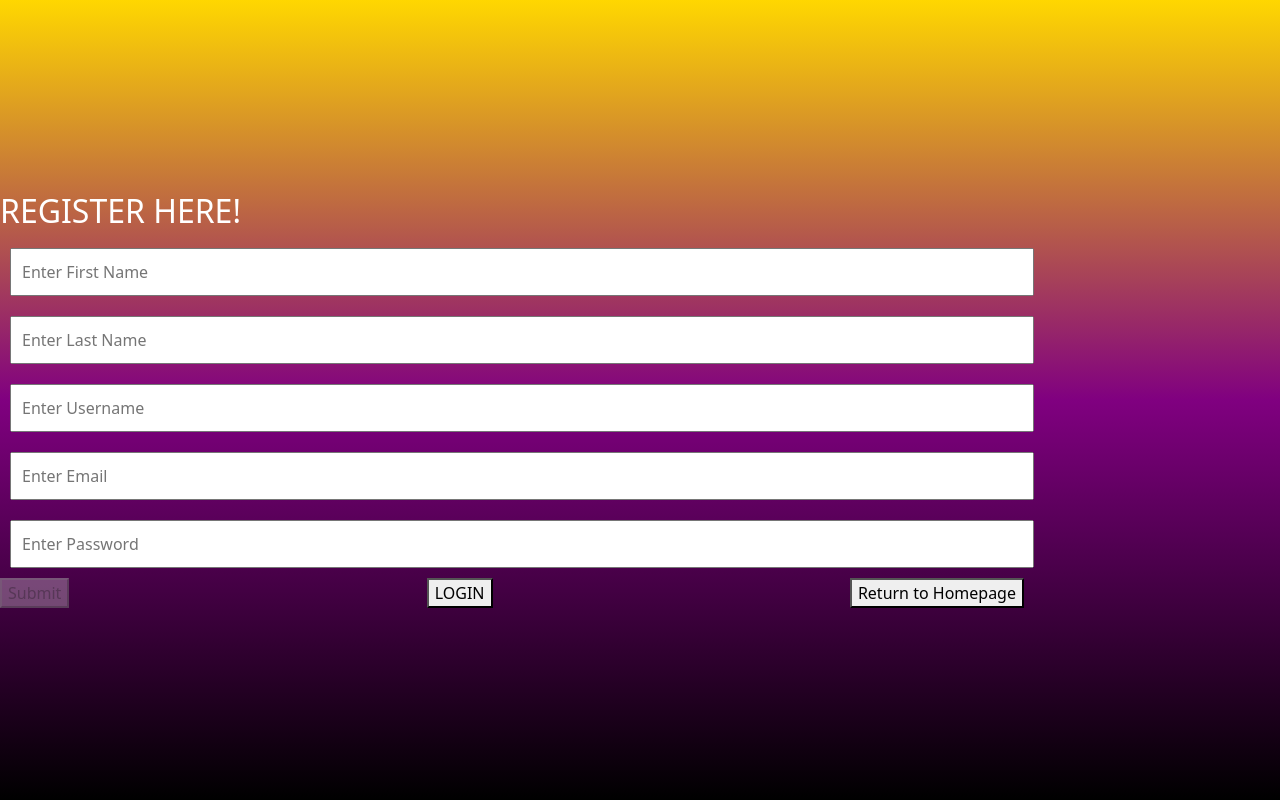
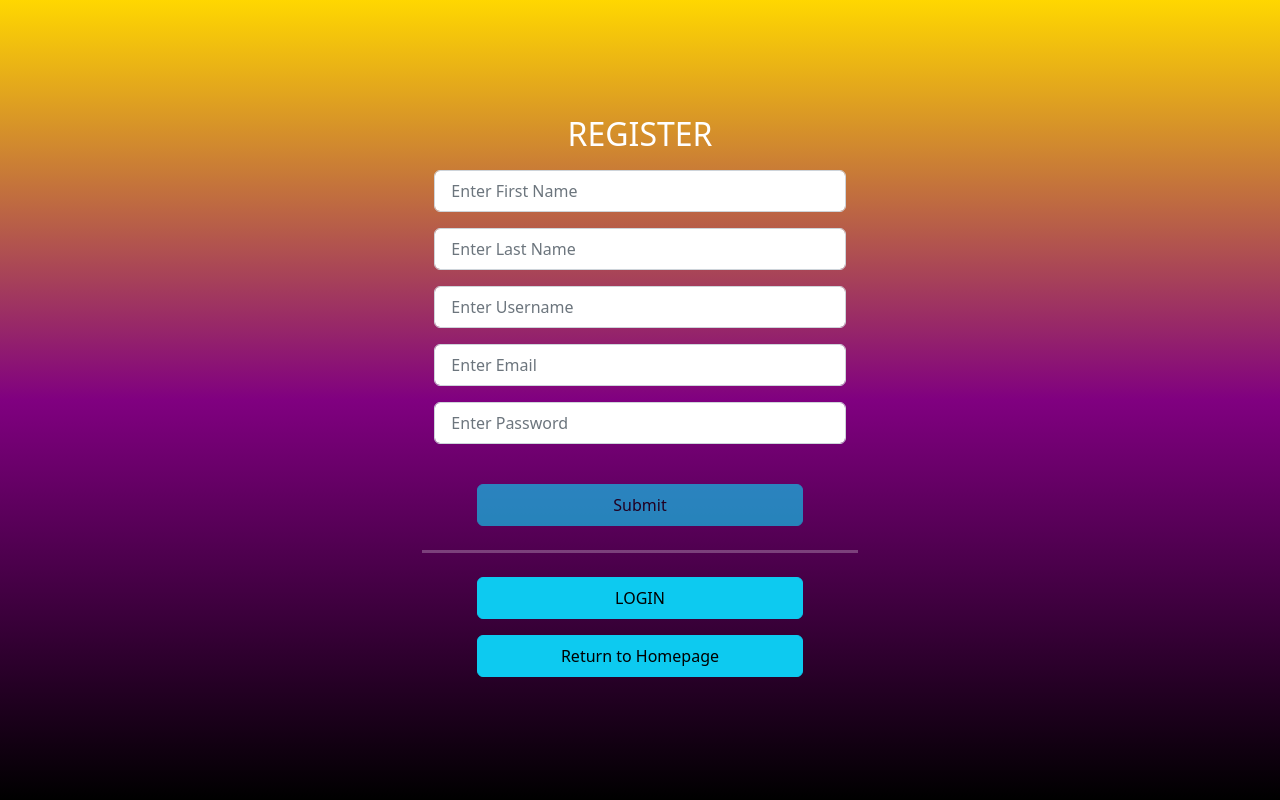
Before and after one commit to 220926-Java-Angular-NG/los-seis-amigos-fe, an Angular app: page /register in a window 1280 px wide. Built offline with nearby package versions, Linux system fonts and the light colour scheme.

Commit message:
bootstrapified login/register

```diff
--- a/src/app/components/dashboard/dashboard.component.html
+++ b/src/app/components/dashboard/dashboard.component.html
@@ -5,8 +5,8 @@
                 LOS SEIS AMIGOS MAGIC SHOP!</h1>
 
             <div class="d-flex justify-content-around mt-5">
-                <button class="px-4 py-3 btn btn-info" (click) ="toRegister()">Register</button>
-                <button class="px-4 py-3 btn btn-info" (click) ="toLogin()">Login</button>
+                <button class="px-4 py-2 btn btn-info" (click) ="toRegister()">Register</button>
+                <button class="px-4 py-2 btn btn-info" (click) ="toLogin()">Login</button>
             </div>
         </div>
     </div>
--- a/src/app/components/login/login.component.css
+++ b/src/app/components/login/login.component.css
@@ -1,4 +1,4 @@
-.block{
+/* .block{
     justify-content: center;
     align-items: center;
 
@@ -28,4 +28,4 @@
 h2{
     color: white;
     justify-content: center;
-}
+} */
--- a/src/app/components/login/login.component.html
+++ b/src/app/components/login/login.component.html
@@ -1,13 +1,16 @@
-<div class="wrapper">
-    <div class="block">
-        <form [formGroup]="login">
+<div class="container mx-auto h-100">
+    <div class="mx-auto h-100 d-flex align-items-center">
+        <form class="text-center mx-auto " [formGroup]="login">
             <h2>LOGIN</h2>
-            <input type="text" placeholder="Enter Email" class="input" formControlName= "email"/>
-            <input type="password" placeholder="Enter Password" class="input" formControlName= "password"/>
-            <div class="butt">
-                <button (click) ="loginSubmit(login.value)" [disabled]="login.invalid">Login</button>
-                <button (click) ="toRegister()">Register</button>
-                <button (click) ="toDash()">Return to Homepage</button>
+            <input type="text" placeholder="Enter Email" class="form-control py-2 px-3" formControlName= "email"/> <br>
+            <input type="password" placeholder="Enter Password" class="form-control py-2 px-3" formControlName= "password"/>
+            <div class="row d-flex justify-content-center">
+                <button class="w-75 my-4 px-4 py-2 btn btn-info" (click) ="loginSubmit(login.value)" [disabled]="login.invalid">Login</button>
+
+                <hr class="" size="0" style="height:3px;border:none;color:white;background-color: white;">
+
+                <button class="w-75 my-2 px-4 py-2 btn btn-info" (click) ="toRegister()">Register</button>
+                <button class="w-75 my-2 px-4 py-2 btn btn-info" (click) ="toDash()">Return to Homepage</button>
             </div>
         </form>
     </div>
--- a/src/app/components/register/register.component.html
+++ b/src/app/components/register/register.component.html
@@ -1,17 +1,18 @@
-<div class="wrapper">
-    <div class="block">
-        <form [formGroup]="register">
-            <h2>REGISTER HERE!</h2>
-            <input type="text" placeholder="Enter First Name" class="input" formControlName= "firstname"/>
-            <input type="text" placeholder="Enter Last Name" class="input" formControlName= "lastname"/>
-            <input type="text" placeholder="Enter Username" class="input" formControlName= "username"/>
-            <input type="text" placeholder="Enter Email" class="input" formControlName= "email"/>
-            <input type="password" placeholder="Enter Password" class="input" formControlName= "password"/>
+<div class="container h-100">
+    <div class="mx-auto h-100 d-flex align-items-center">
+        <form class="text-center mx-auto " [formGroup]="register">
+            <h2>REGISTER</h2>
+            <input type="text" placeholder="Enter First Name" class="form-control py-2 px-3 my-3" formControlName= "firstname"/>
+            <input type="text" placeholder="Enter Last Name" class="form-control py-2 px-3 my-3" formControlName= "lastname"/>
+            <input type="text" placeholder="Enter Username" class="form-control py-2 px-3 my-3" formControlName= "username"/>
+            <input type="text" placeholder="Enter Email" class="form-control py-2 px-3 my-3" formControlName= "email"/>
+            <input type="password" placeholder="Enter Password" class="form-control py-2 px-3 my-3" formControlName= "password"/>
 
-            <div class="butt">
-                <button (click) ="regSubmit(register.value)" [disabled]="register.invalid">Submit</button>
-                <button (click) ="toLogin()">LOGIN</button>
-                <button (click) ="toDash()">Return to Homepage</button>
+            <div class="row d-flex justify-content-center">
+                <button class="w-75 my-4 px-4 py-2 btn btn-info" (click) ="regSubmit(register.value)" [disabled]="register.invalid">Submit</button>
+                <hr class="" size="0" style="height:3px;border:none;color:white;background-color: white;">
+                <button class="w-75 my-2 px-4 py-2 btn btn-info" (click) ="toLogin()">LOGIN</button>
+                <button class="w-75 my-2 px-4 py-2 btn btn-info" (click) ="toDash()">Return to Homepage</button>
             </div>
         </form>
     </div>
--- a/src/styles.css
+++ b/src/styles.css
@@ -17,12 +17,10 @@
     width:100px;
     cursor:pointer;
 } */
-/* button:disabled{
-    background-color: gray;
-    opacity: 0.8;
-    color: white;
+button:disabled{
     cursor: not-allowed;
-} */
+    pointer-events: all !important;
+}
 /* .block{
     width: 100%;
     background: linear-gradient(180deg, black, purple,gold);
```
